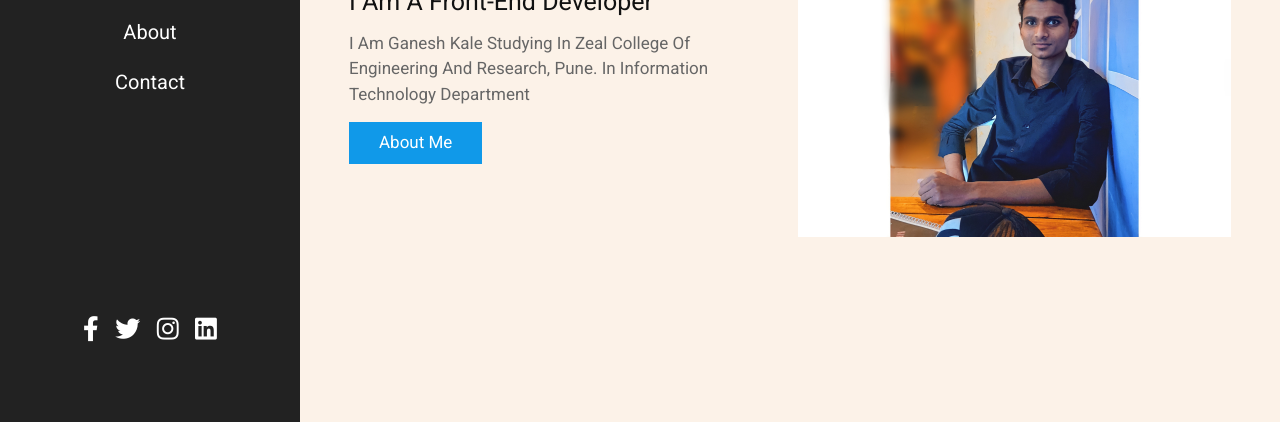
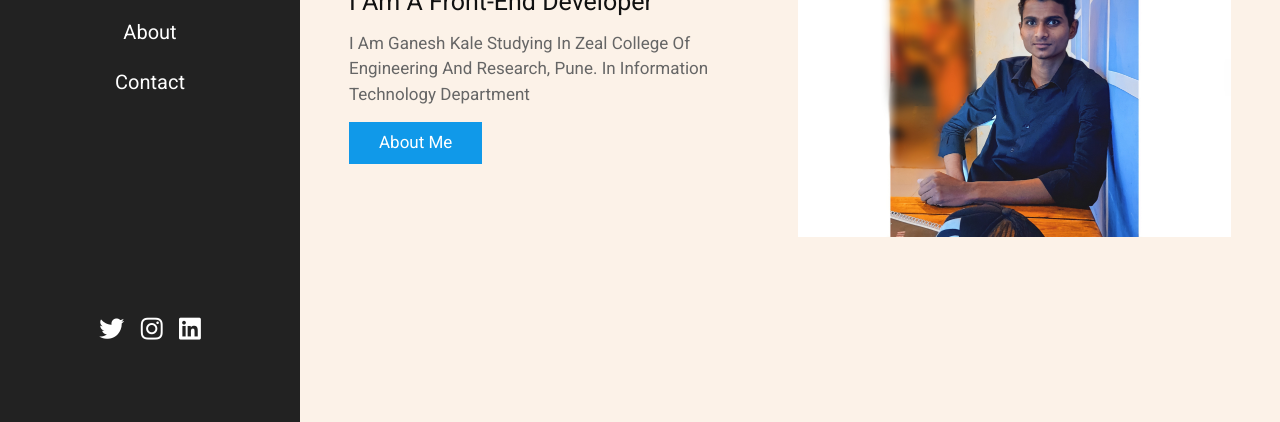
Before and after one commit to Ganeshkale900/Ganeshkale900.github.io, a plain HTML site: page index.html in a window 1280 px wide. Shown: the part 378-800 px from the top of the page. Drawn offline with Linux system fonts and the light colour scheme.

Commit message:
Update index.html

```diff
--- a/index.html
+++ b/index.html
@@ -32,7 +32,6 @@
     </nav>
 
     <div class="follow">
-        <a href="#" class="fab fa-facebook-f"></a>
         <a href="https://twitter.com/GaneshK99092199?t=85wnAiLu8c1j05M4YCX7bQ&s=08" class="fab fa-twitter"></a>
         <a href="https://instagram.com/ganesh_kale_900?utm_medium=copy_link" class="fab fa-instagram"></a>
         <a href="#" class="fab fa-linkedin"></a>
```
